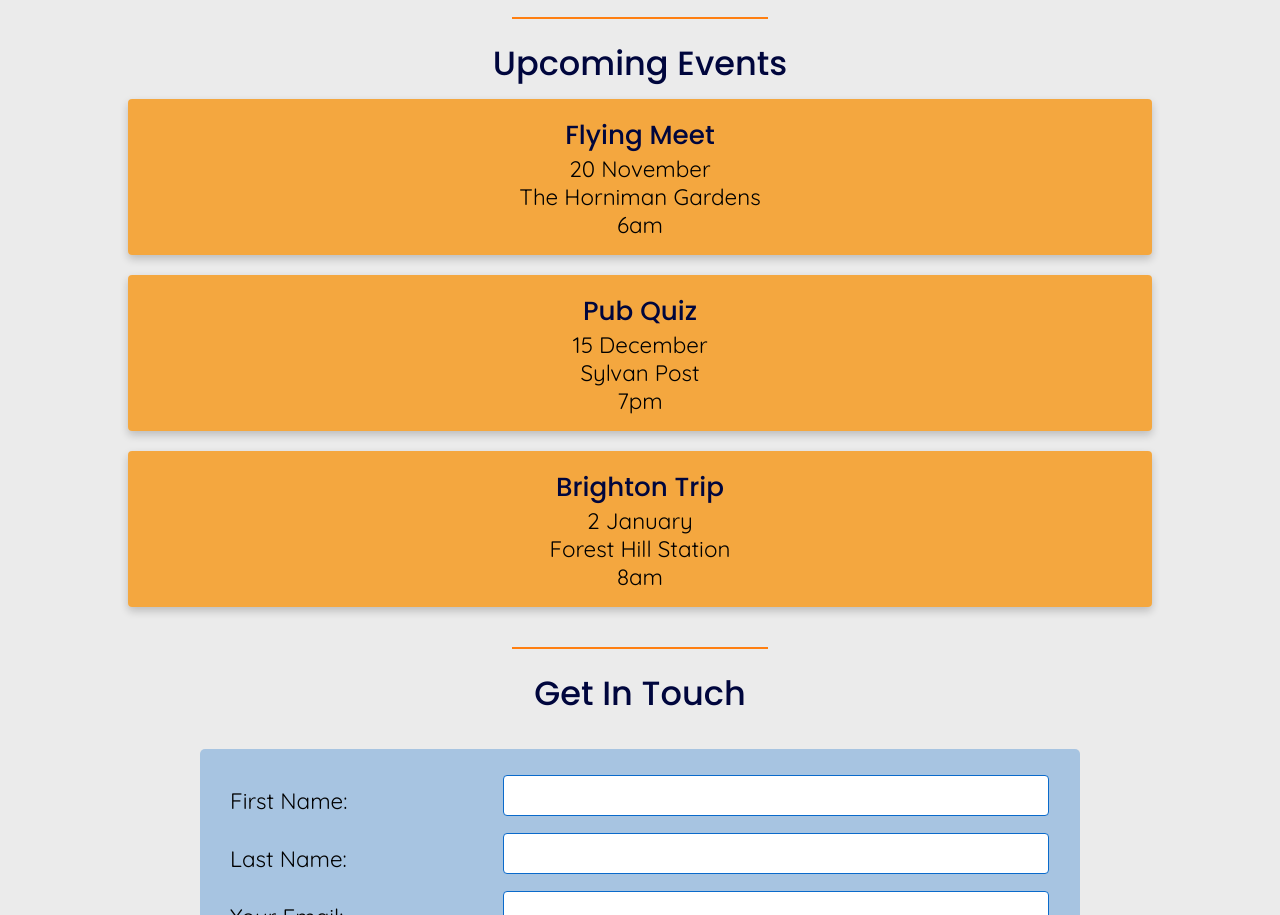
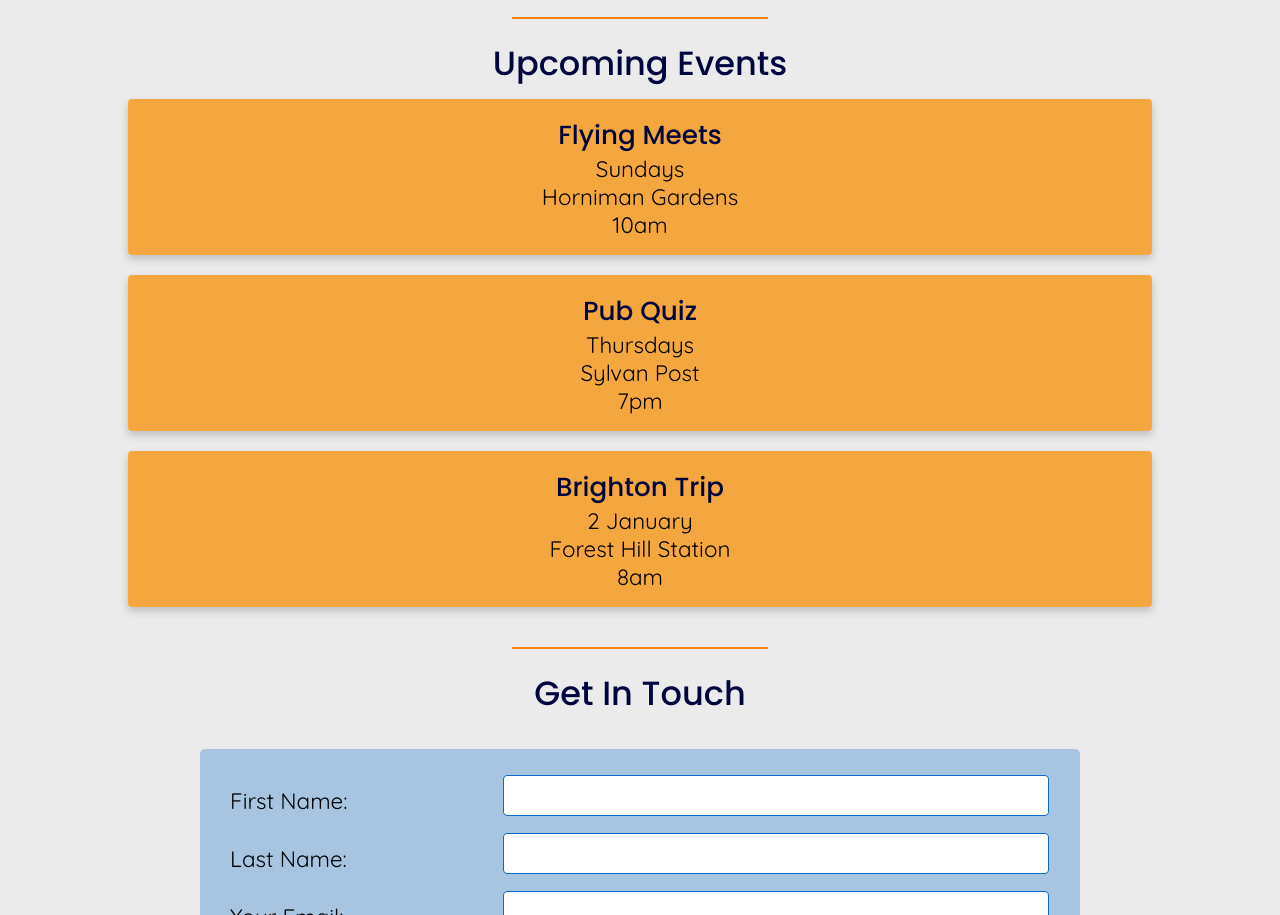
Before and after one commit to broken-helix/f-hill-flyers, a plain HTML site: page index.html in a window 1280 px wide. Shown: the part 1473-2388 px from the top of the page. Drawn offline with Linux system fonts and the light colour scheme.

Commit message:
Adjust text in events section to reflect weekly meets

```diff
--- a/index.html
+++ b/index.html
@@ -76,17 +76,17 @@
 
             <div class="third">
               <div class="card">
-                <h3>Flying Meet</h3>
-                <p>20 November</p>
-                <p>The Horniman Gardens</p>
-                <p>6am</p>
+                <h3>Flying Meets</h3>
+                <p>Sundays</p>
+                <p>Horniman Gardens</p>
+                <p>10am</p>
               </div>
             </div>
 
             <div class="third">
               <div class="card">
                 <h3>Pub Quiz</h3>
-                <p>15 December</p>
+                <p>Thursdays</p>
                 <p>Sylvan Post</p>
                 <p>7pm</p>
               </div>
```
